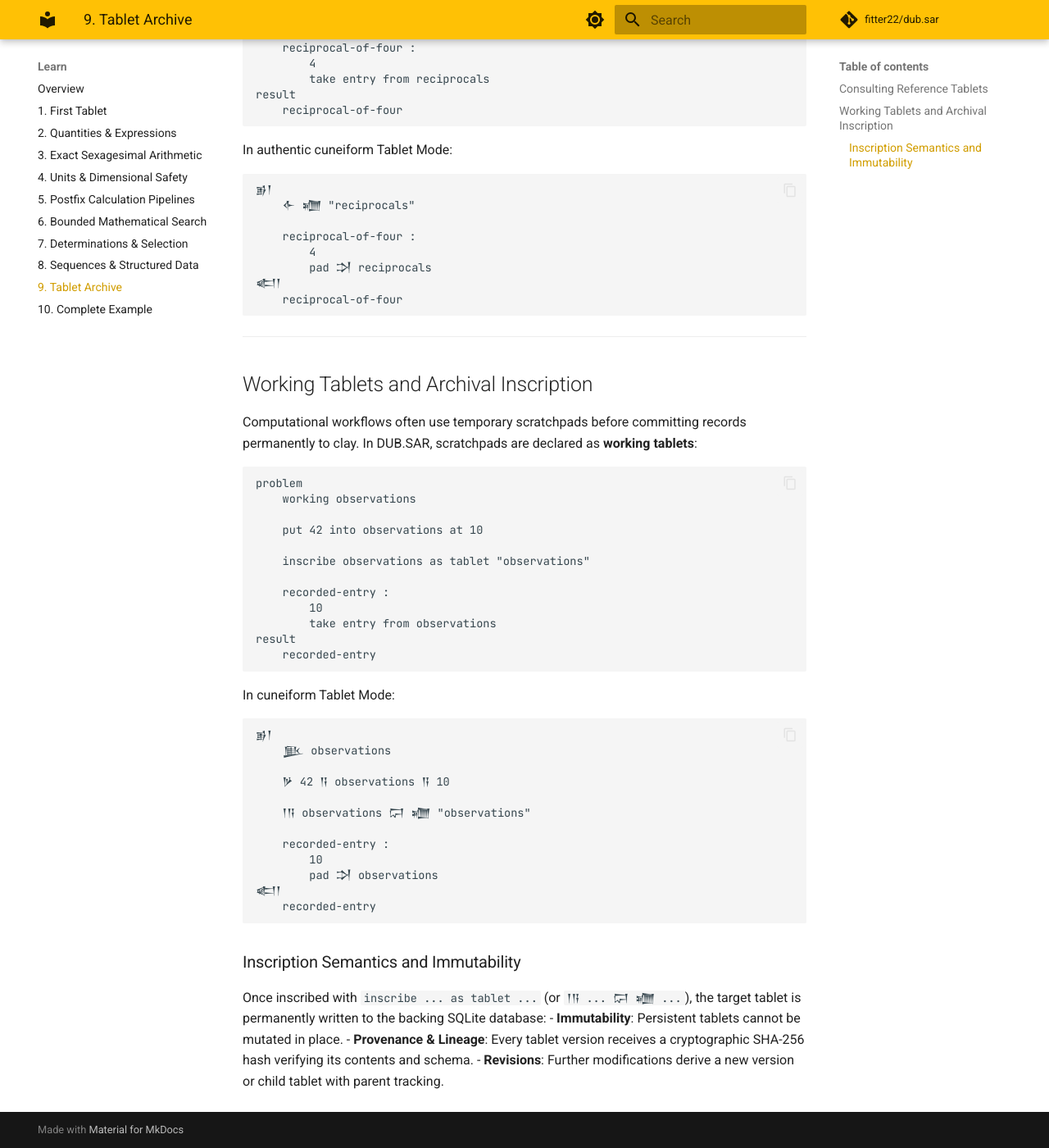
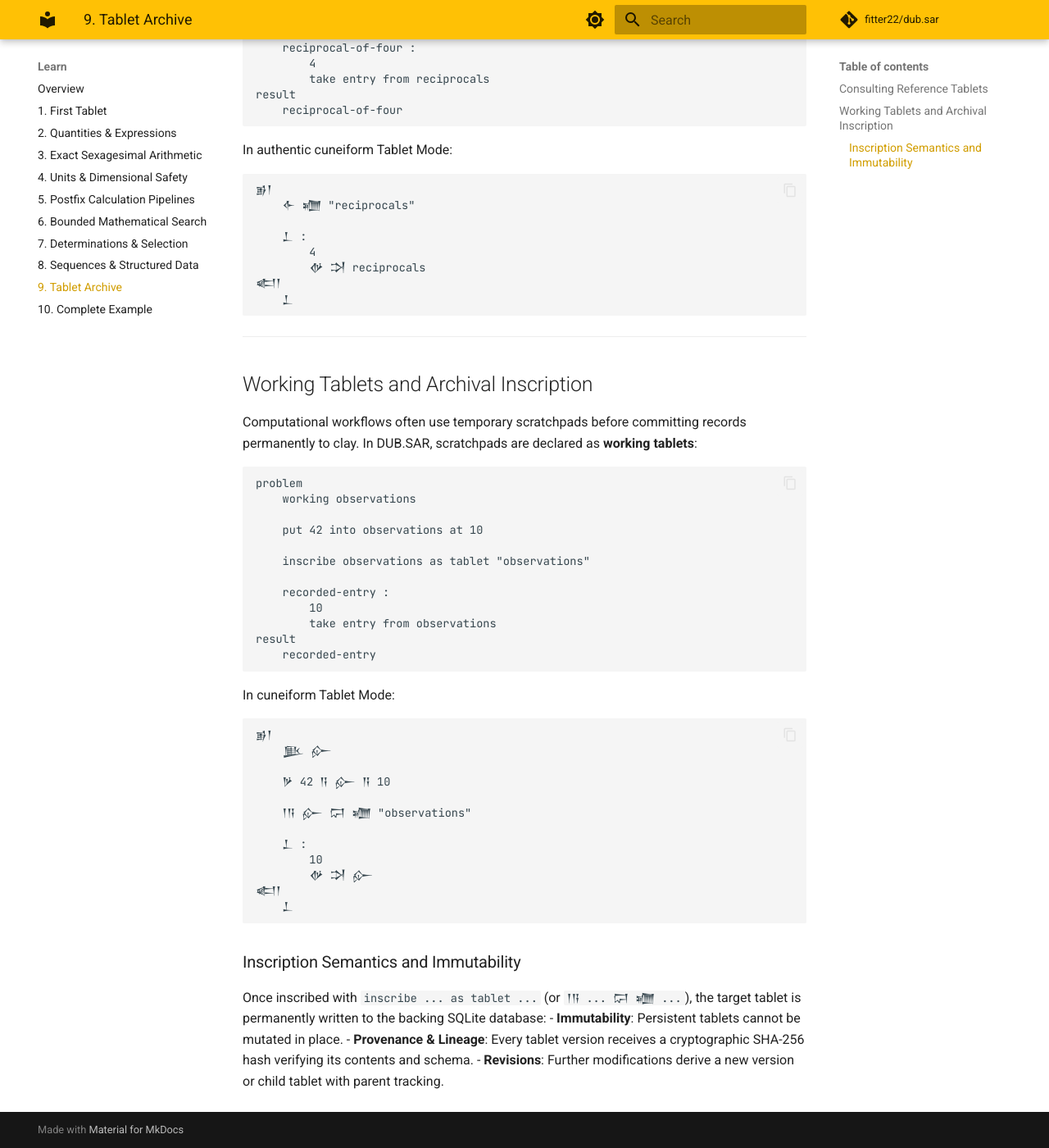
Before and after one commit to fitter22/dub.sar, an MkDocs documentation site: the page built from docs/learn/archive.md, in a window 1280 px wide and 1400 px high, scrolled down 666 px. Shown: the whole window at 82% size. Built offline with MkDocs 1.6.1 and Material for MkDocs 9.7.7, drawn with Linux system fonts in a browser that asks for light colours; comment, search, counter and statistics services are not loaded.

````diff
--- a/docs/learn/archive.md
+++ b/docs/learn/archive.md
@@ -32,11 +32,11 @@ In authentic cuneiform Tablet Mode:
 𒂊𒁹
     𒅆 𒁾 "reciprocals"
 
-    reciprocal-of-four :
+    𒁇 :
         4
-        pad 𒋫 reciprocals
+        𒉻 𒋫 reciprocals
 𒅗𒁹
-    reciprocal-of-four
+    𒁇
 ```
 
 ---
@@ -64,17 +64,17 @@ In cuneiform Tablet Mode:
 
 ```dubsar
 𒂊𒁹
-    𒆥 observations
+    𒆥 𒅎
 
-    𒃻 42 𒀀 observations 𒀀 10
+    𒃻 42 𒀀 𒅎 𒀀 10
 
-    𒁹𒀀 observations 𒁶 𒁾 "observations"
+    𒁹𒀀 𒅎 𒁶 𒁾 "observations"
 
-    recorded-entry :
+    𒁇 :
         10
-        pad 𒋫 observations
+        𒉻 𒋫 𒅎
 𒅗𒁹
-    recorded-entry
+    𒁇
 ```
 
 ### Inscription Semantics and Immutability
````
Also changed, not shown: docs/guide/numbers.md (+3 -4 lines), docs/learn/first-tablet.md (+1 -1 lines), docs/reference/cli.md (+16 -6 lines), docs/reference/language.md (+1 -1 lines), docs/reference/numbers.md (+2 -3 lines), 3 other files.
